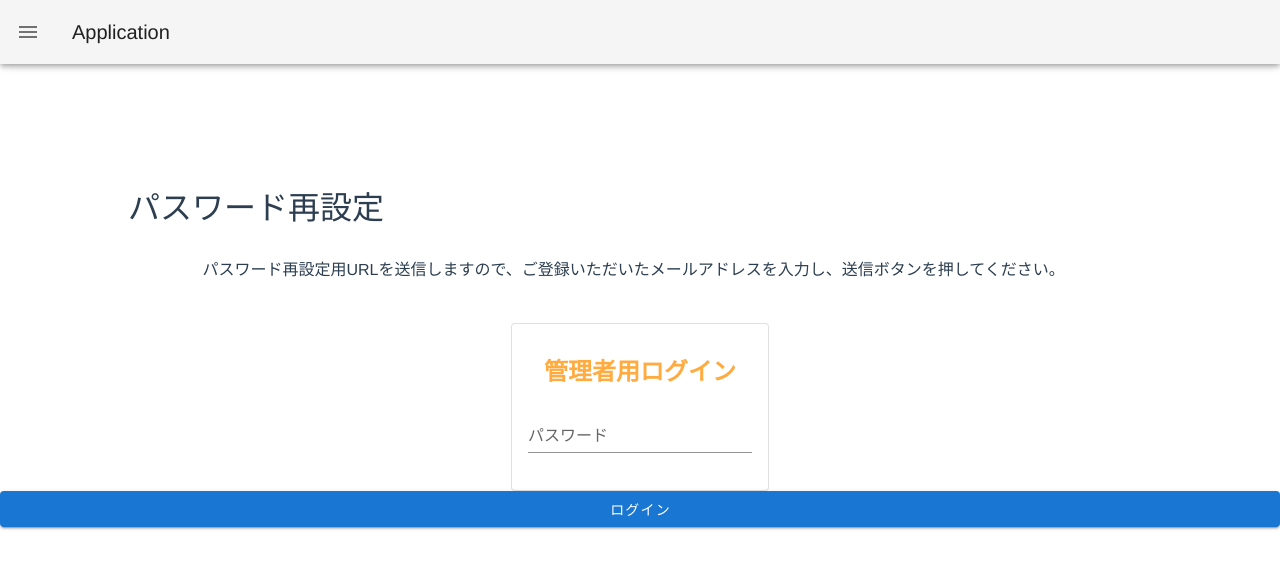
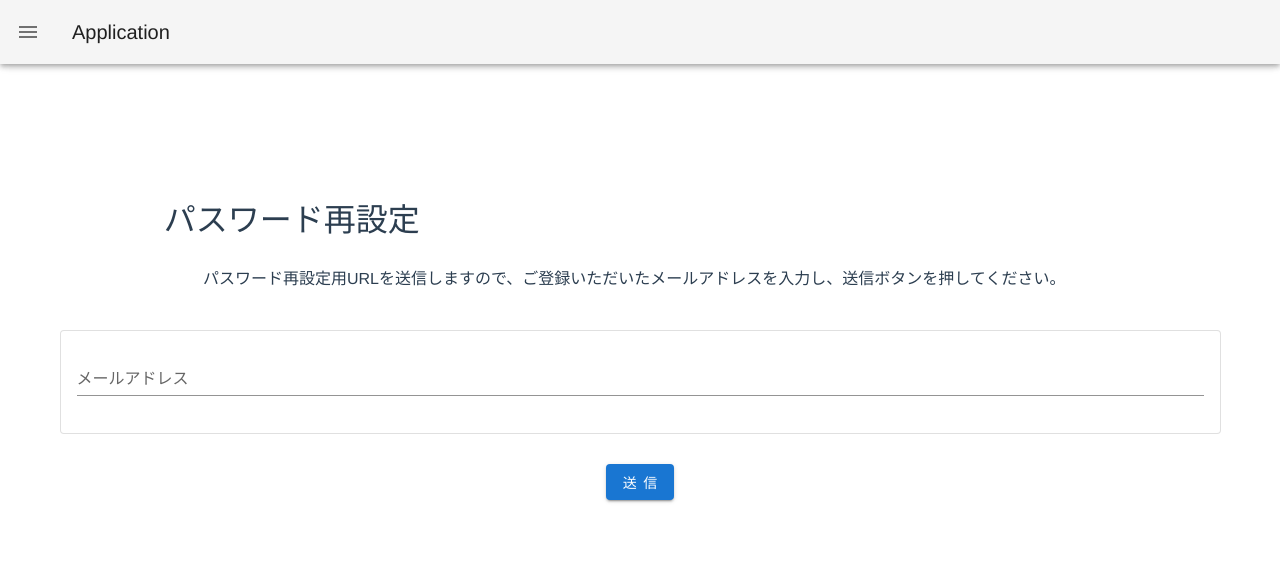
Before and after one commit to AtemaSuper/ATEMA-web-, a Vue app in the folder frontend/: page /#/passwordReset in a window 1280 px wide. Shown: the top 568 px of the page. Built offline with nearby package versions, Linux system fonts and the light colour scheme.

Commit message:
HTMLからVuetifyにリプレイス

```diff
--- a/frontend/src/components/pages/passwordReset.vue
+++ b/frontend/src/components/pages/passwordReset.vue
@@ -1,31 +1,26 @@
 <template>
   <v-app>
+    <v-container>
     <h1 class="password-title">パスワード再設定</h1>
     <p class="password-text">
       パスワード再設定用URLを送信しますので、ご登録いただいたメールアドレスを入力し、送信ボタンを押してください。
     </p>
-    <v-card class="mx-auto" max-width="600" outlined>
+    <v-card outlined>
       <v-card-text>
-        <v-card-title primary-title class="justify-center">
-          <div>
-            <h2 class="headline font-weight-bold orange--text text--accent-2">
-              管理者用ログイン
-            </h2>
-          </div>
-        </v-card-title>
-        <v-form ref="loginForm">
+        <v-form ref="passwordReset">
           <v-text-field
-            name="password"
-            label="パスワード"
-            id="password"
-            type="password"
+            v-model="email"
+            name="email"
+            label="メールアドレス"
+            id="email"
+            type="email"
             required
           ></v-text-field>
         </v-form>
-        <v-spacer />
       </v-card-text>
     </v-card>
-    <v-btn color="primary" to="/">ログイン</v-btn>
+    <v-btn color="primary" class="button">送 信</v-btn>
+    </v-container>
   </v-app>
 </template>
 
@@ -45,14 +40,7 @@ h1 {
   margin-right: 1%;
   padding: 2%;
 }
-.form-address {
-  margin-left: 20%;
-  width: 60%;
-  border: solid;
-  padding: 1%;
-}
-.botan {
-  padding: 3%;
-  color: skyblue;
+.button{
+  margin-top: 30px;
 }
 </style>
```
